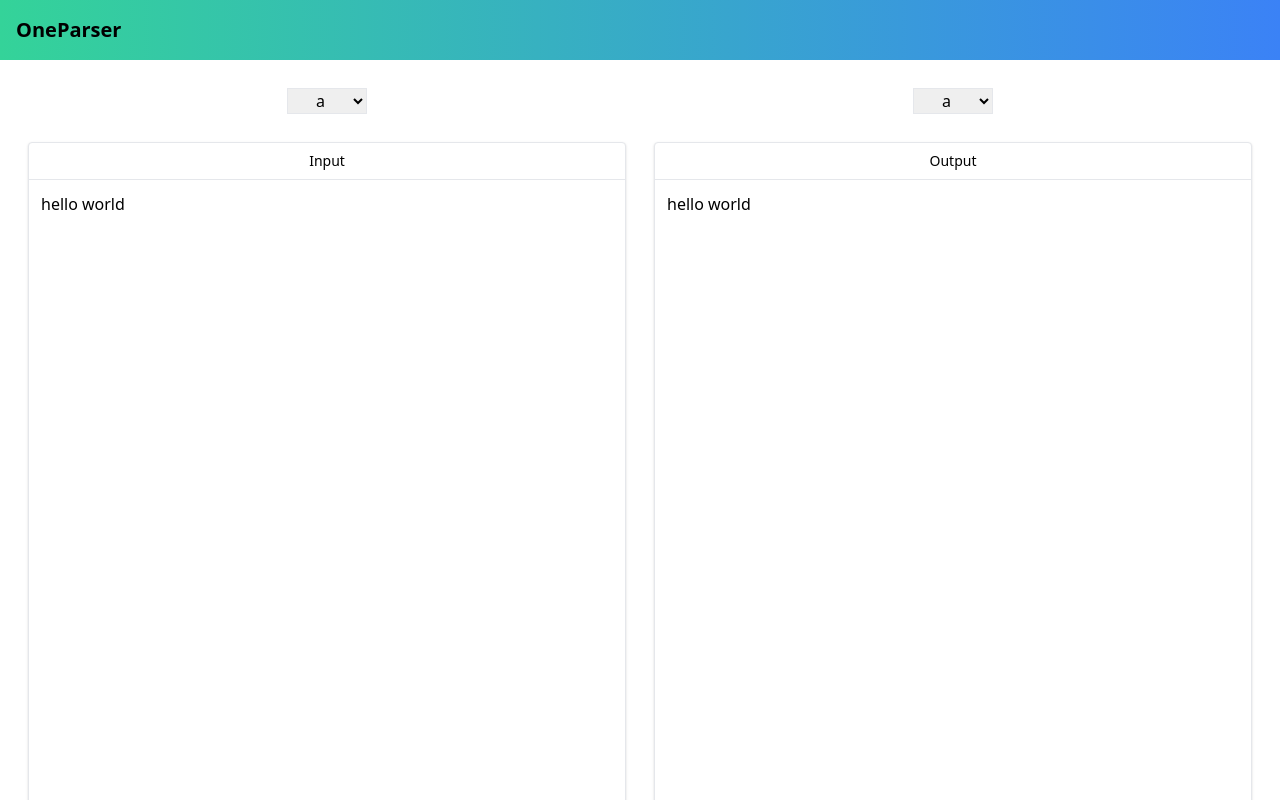
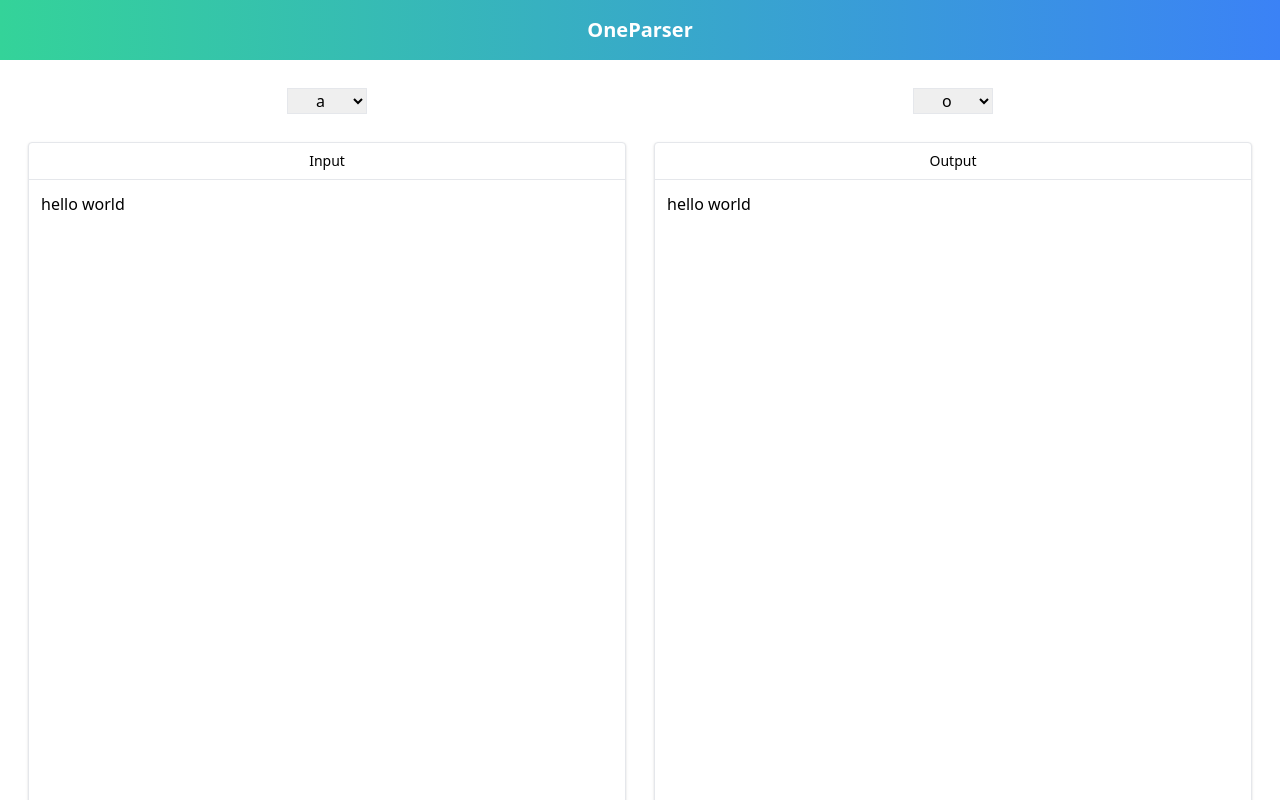
Before and after one commit to manish-10/oneparser, a Next.js app: page / in a window 1280 px wide. Shown: the top 800 px of the page. Built offline with nearby package versions, Linux system fonts and the light colour scheme.

Commit message:
navbar and index updated

```diff
--- a/components/Navbar.js
+++ b/components/Navbar.js
@@ -1,13 +1,11 @@
-
+import Link from 'next/link'
 const Navbar=()=>{
     return (
         <div>
-            <div className="container">
-            <div className=" text-xl bg-gradient-to-r from-green-400 to-blue-500 text-white py-4 px-4 font-bold">
-                <div className="text-black hover:text-white">OneParser</div>
+            <div className="container text-center">
+            <div className="text-xl bg-gradient-to-r from-green-400 to-blue-500 py-4 px-4 font-bold text-black hover:text-white">
+                <Link href="/" as="https://oneparser-1.ayushk1804.repl.co/">OneParser</Link>
             </div>
-
-
         </div>
         </div>
     )
--- a/pages/index.js
+++ b/pages/index.js
@@ -1,28 +1,25 @@
-import {useState} from 'react'
+import { useState } from 'react'
 import { Textarea } from '../components/Textarea'
 
 export default function Home() {
-  const supportedLanguages=["a","2","3"];
-  const [value, setValue] = useState(supportedLanguages[0]);
+    const supportedInputLanguages = ["a", "2", "3"];
+    const supportedOutputLanguages = ["o", "2", "3"]
+    const [valueInput, setValueInput] = useState(supportedInputLanguages[0]);
+    const [valueOutput, setValueOutput] = useState(supportedOutputLanguages[0]);
     return (
-
-
         <div className="grid grid-cols-12 gap-7 p-7">
-
-
             <div className="col-span-6 text-center">
-    <select className="border px-6 " value={value} onChange={(e)=>setValue(e.target.value)}>
-      {supportedLanguages.map(lang=>(<option value={lang}>{lang}</option>))}
+                <select className="border px-6 " value={valueInput} onChange={(e) => setValueInput(e.target.value)}>
+                    {supportedInputLanguages.filter((lang) => lang !== valueOutput).map(lang => (<option key={lang} value={lang}>{lang}</option>))}
                 </select>
-    <Textarea disabled={false} title="Input"/>
+                <Textarea disabled={false} title="Input" />
             </div>
             <div className="col-span-6 text-center">
-    <select className="border px-6 " value={value} onChange={(e)=>setValue(e.target.value)}>
-    {supportedLanguages.map(lang=>(<option value={lang}>{lang}</option>))}
+                <select className="border px-6 " value={valueOutput} onChange={(e) => setValueOutput(e.target.value)}>
+                    {supportedOutputLanguages.filter((lang) => lang !== valueInput).map(lang => (<option key={lang} value={lang}>{lang}</option>))}
                 </select>
-    <Textarea disabled={true} title="Output"/>
+                <Textarea disabled={true} title="Output" />
             </div>
         </div>
-
     )
 }
```
Also changed, not shown: 1 other file (tests, documents, lock files or other folders). Lines whose indentation alone changed are shown as unchanged.
